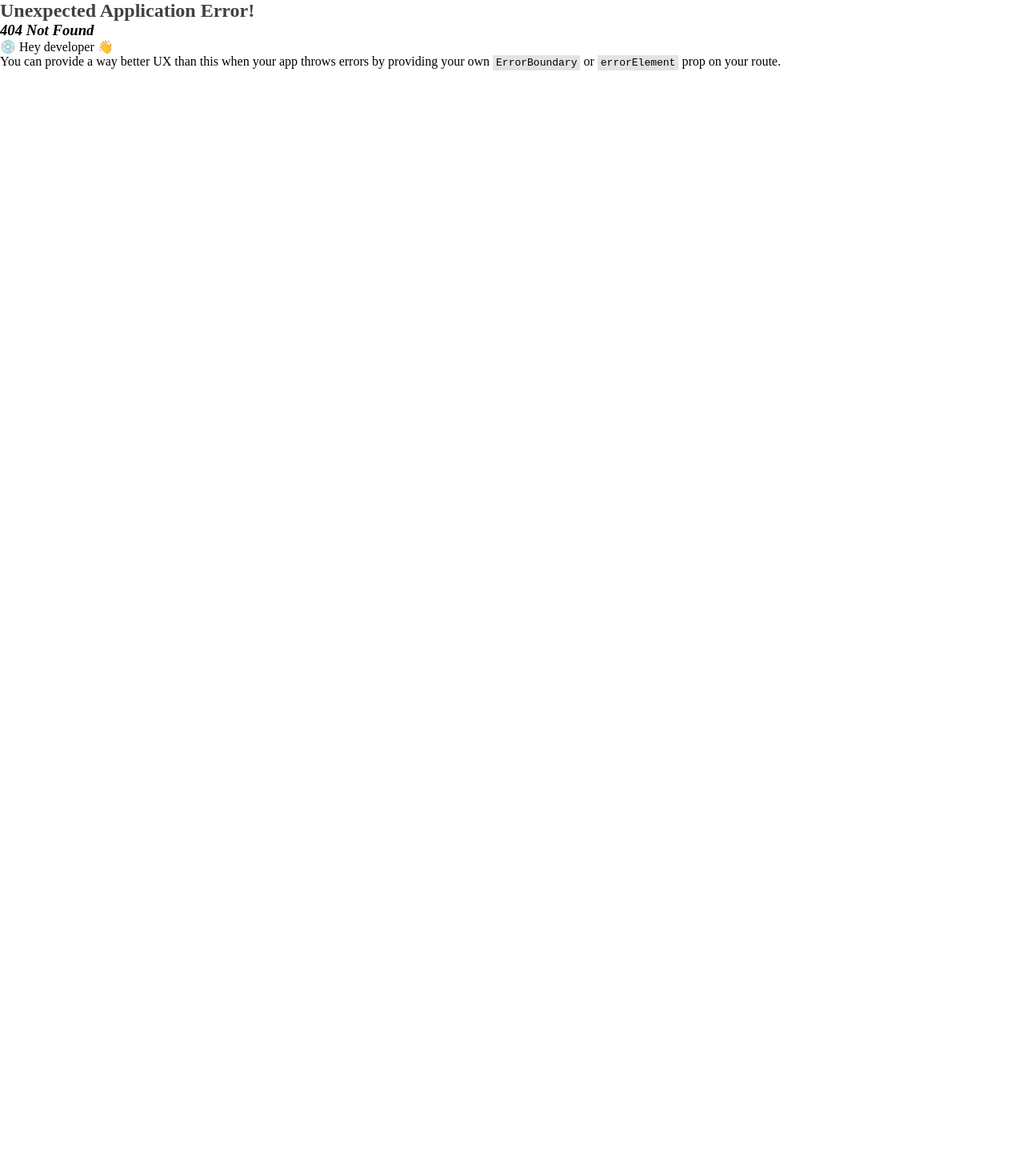
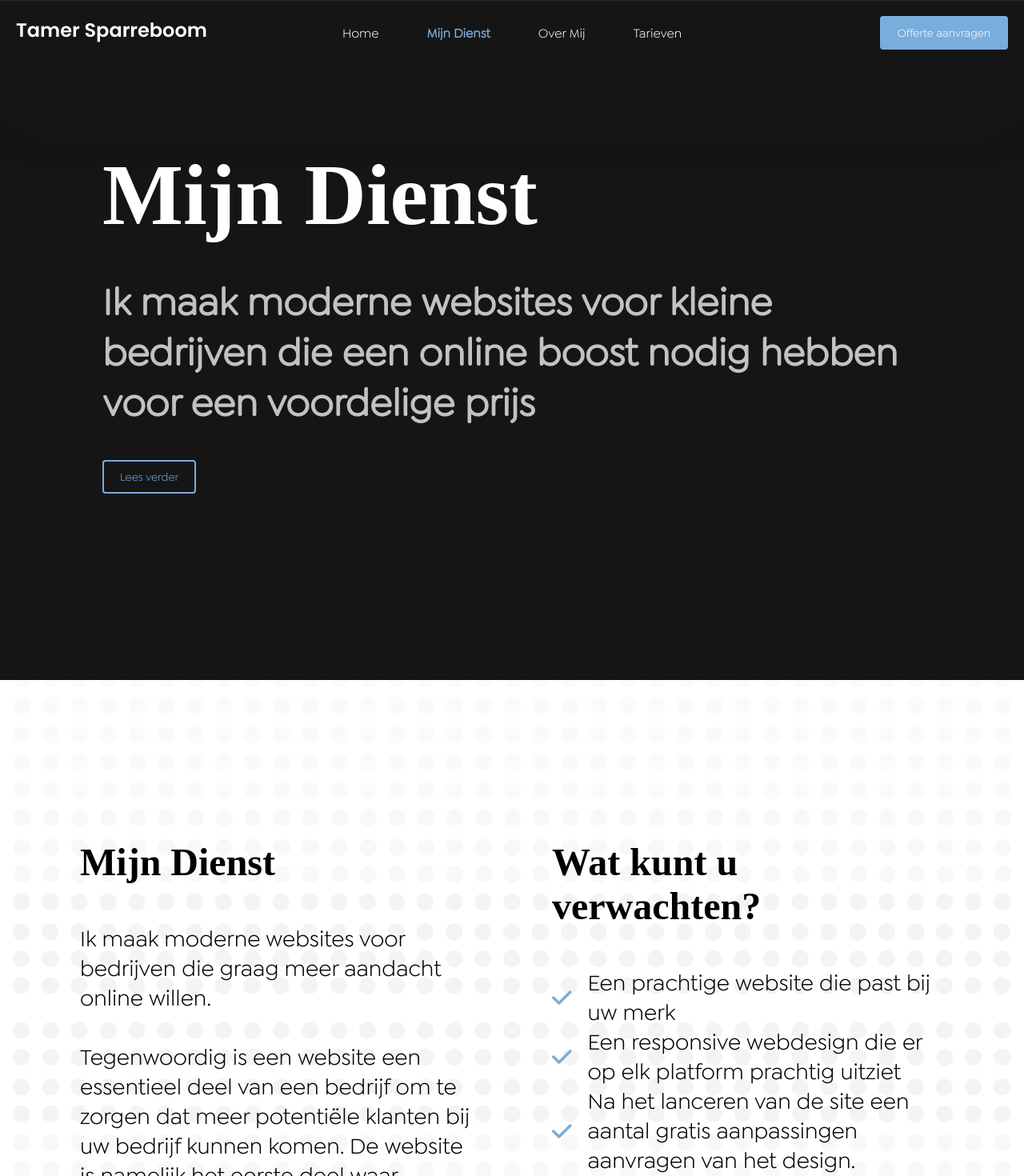
Before and after one commit to tamer-fs/website-site, a React (Create React App) app: page /service in a window 1280 px wide. Before the commit this address had no page. Shown: the top 1470 px of the page at 80% size. Before the commit the page ends 800 px from the top, so only its background shows below. Built offline with nearby package versions, Linux system fonts and the light colour scheme; a web font is replaced by a local one.

Commit message:
added multiple pages

```diff
--- a/package.json
+++ b/package.json
@@ -8,6 +8,7 @@
     "@fortawesome/free-regular-svg-icons": "^6.5.1",
     "@fortawesome/free-solid-svg-icons": "^6.5.1",
     "@fortawesome/react-fontawesome": "^0.2.0",
+    "@sanity/client": "^6.15.7",
     "@testing-library/jest-dom": "^5.17.0",
     "@testing-library/react": "^13.4.0",
     "@testing-library/user-event": "^13.5.0",
--- a/src/components/NavBar/NavBar.js
+++ b/src/components/NavBar/NavBar.js
@@ -65,29 +65,29 @@ function NavBar() {
         </li>
         <li className="li-nav hover-underline-animation">
           <Link
-            to="service"
+            to="/service"
             style={{
               color: textColors[location.pathname][1][0],
               fontWeight: textColors[location.pathname][1][1],
             }}
           >
-            Service
+            Mijn Dienst
           </Link>
         </li>
         <li className="li-nav hover-underline-animation">
           <Link
-            to="about"
+            to="/about"
             style={{
               color: textColors[location.pathname][2][0],
               fontWeight: textColors[location.pathname][2][1],
             }}
           >
-            Over mij
+            Over Mij
           </Link>
         </li>
         <li className="li-nav hover-underline-animation">
           <Link
-            to="pricing"
+            to="/pricing"
             style={{
               color: textColors[location.pathname][3][0],
               fontWeight: textColors[location.pathname][3][1],
@@ -128,29 +128,29 @@ function NavBar() {
             </li>
             <li className="li-nav hover-underline-animation">
               <Link
-                to="service"
+                to="/service"
                 style={{
                   color: textColors[location.pathname][1][0],
                   fontWeight: textColors[location.pathname][1][1],
                 }}
               >
-                Service
+                Mijn Dienst
               </Link>
             </li>
             <li className="li-nav hover-underline-animation">
               <Link
-                to="about"
+                to="/about"
                 style={{
                   color: textColors[location.pathname][2][0],
                   fontWeight: textColors[location.pathname][2][1],
                 }}
               >
-                Over mij
+                Over Mij
               </Link>
             </li>
             <li className="li-nav hover-underline-animation">
               <Link
-                to="pricing"
+                to="/pricing"
                 style={{
                   color: textColors[location.pathname][3][0],
                   fontWeight: textColors[location.pathname][3][1],
--- a/src/contents/AboutContent/AboutContent.js
+++ b/src/contents/AboutContent/AboutContent.js
@@ -3,14 +3,19 @@ import TwoColLayout from "../../layouts/TwoColLayout";
 import CheckMark from "../../components/CheckMark/CheckMark";
 import { faStar } from "@fortawesome/free-solid-svg-icons";
 
-function AboutContent() {
+function AboutContent({
+  showTitle = true,
+  bgColor = "var(--color-black)",
+  titleColor = "var(--color-white)",
+}) {
   return (
     <>
       <TwoColLayout
         bgColor={"var(--color-black)"}
         title={"over mij"}
-        showTitle={true}
+        showTitle={showTitle}
         titleColor={"var(--color-white)"}
+        id="about-top"
       >
         <div className="left-content"></div>
         <div className="right-content">
--- a/src/contents/ServiceContent/ServiceContent.js
+++ b/src/contents/ServiceContent/ServiceContent.js
@@ -3,13 +3,18 @@ import "./ServiceContent.css";
 import TwoColLayout from "../../layouts/TwoColLayout";
 import CheckMark from "../../components/CheckMark/CheckMark";
 
-function ServiceContent() {
+function ServiceContent({ children, showTitle = true }) {
   return (
     <>
-      <TwoColLayout bgColor={"transparent"} title={"Service"} showTitle={true}>
+      <TwoColLayout
+        bgColor={"transparent"}
+        title={"Service"}
+        showTitle={showTitle}
+        id={"service-top"}
+      >
         <div className="left-content">
           <h3 className="header-2 font-goldplay-400 text-black hidden header-margin">
-            Mijn Service
+            Mijn Dienst
           </h3>
           <p className="hidden animate-delay-200 standard-text font-goldplay-200">
             Ik maak moderne websites voor bedrijven die graag meer aandacht
@@ -56,6 +61,7 @@ function ServiceContent() {
           </div>
         </div>
       </TwoColLayout>
+      {children}
       <div className="know-more-section">
         <h3 className="header-2 font-goldplay-400 text-black hidden">
           Meer weten?
--- /dev/null
+++ b/src/layouts/TitleLayout.js
@@ -0,0 +1,52 @@
+import NavBar from "../components/NavBar/NavBar";
+import "./styles/TitleLayout.css";
+
+import React from "react";
+
+function TitleLayout({
+  children,
+  titleColor,
+  titleName,
+  bgColor,
+  quote,
+  quoteColor,
+  buttonText,
+  buttonScrollTo,
+  buttonType = "secondary-btn",
+}) {
+  const handleScrollButton = (e) => {
+    e.preventDefault();
+    window.location.replace(buttonScrollTo);
+  };
+
+  return (
+    <>
+      <NavBar />
+      <div
+        className="main-title-container"
+        style={{ backgroundColor: bgColor }}
+      >
+        <div className="title-content-container">
+          <h1
+            className="font-goldplay-400 large-title-text"
+            style={{ color: titleColor }}
+          >
+            {titleName}
+          </h1>
+          <h2
+            className="font-goldplay-200 header-2"
+            style={{ color: quoteColor }}
+          >
+            {quote}
+          </h2>
+          <button className={buttonType} onClick={(e) => handleScrollButton(e)}>
+            {buttonText}
+          </button>
+        </div>
+      </div>
+      {children}
+    </>
+  );
+}
+
+export default TitleLayout;
--- a/src/layouts/TwoColLayout.js
+++ b/src/layouts/TwoColLayout.js
@@ -11,6 +11,7 @@ export default function TwoColLayout({
   number,
   showTitle,
   titleColor,
+  id,
 }) {
   const twoColLayoutStyles = {
     backgroundColor: bgColor,
@@ -19,7 +20,7 @@ export default function TwoColLayout({
   return (
     <>
       {showNavBar && <NavBar />}
-      <div className="content-container" style={twoColLayoutStyles}>
+      <div className="content-container" style={twoColLayoutStyles} id={id}>
         <div className="title-container">
           {showTitle && (
             <h1
--- /dev/null
+++ b/src/layouts/styles/TitleLayout.css
@@ -0,0 +1,28 @@
+.main-title-container {
+  background-color: var(--color-black);
+  width: 100%;
+  min-height: 100vh;
+  z-index: 1;
+  display: flex;
+  justify-content: center;
+  align-items: center;
+  padding-bottom: 50px;
+  max-width: 100%;
+}
+
+.title-content-container {
+  max-width: 80%;
+  display: flex;
+  flex-direction: column;
+  gap: 40px;
+}
+
+.title-content-container > button {
+  align-self: flex-start;
+}
+
+@media screen and (max-width: 550px) {
+  .title-content-container > button {
+    align-self: auto;
+  }
+}
--- /dev/null
+++ b/src/pages/About.js
@@ -0,0 +1,31 @@
+import React, { useEffect } from "react";
+import TitleLayout from "../layouts/TitleLayout";
+import AboutContent from "../contents/AboutContent/AboutContent";
+
+function About() {
+  useEffect(() => {
+    window.scrollTo({ top: 0, behavior: "smooth" });
+  });
+
+  return (
+    <>
+      <div className="bg"></div>
+      <TitleLayout
+        titleColor={"var(--color-black)"}
+        bgColor={"transparent"}
+        titleName={"Over Mij"}
+        quoteColor={"var(--color-black)"}
+        quote={
+          "Lorem ipsum dolor sit amet, consectetur adipiscing elit. Quisque sed mi eget arcu viverra pharetra a ac metus. Donec ullamcorper ipsum nec justo tristique, nec dapibus metus ultrices"
+        }
+        buttonText={"Leer mij kennen"}
+        buttonScrollTo={"#about-top"}
+        buttonType={"fill-btn"}
+      >
+        <AboutContent showTitle={false}></AboutContent>
+      </TitleLayout>
+    </>
+  );
+}
+
+export default About;
--- a/src/pages/Home.js
+++ b/src/pages/Home.js
@@ -1,10 +1,14 @@
-import React from "react";
+import React, { useEffect } from "react";
 import MainLayout from "../layouts/MainLayout";
 import StartContent from "../contents/StartContent/StartContent";
 import ServiceContent from "../contents/ServiceContent/ServiceContent";
 import AboutContent from "../contents/AboutContent/AboutContent";
 
 function Home() {
+  useEffect(() => {
+    window.scrollTo({ top: 0, behavior: "smooth" });
+  });
+
   return (
     <>
       <div className="bg"></div>
--- /dev/null
+++ b/src/pages/Service.js
@@ -0,0 +1,29 @@
+import React, { useEffect } from "react";
+import ServiceContent from "../contents/ServiceContent/ServiceContent";
+import TitleLayout from "../layouts/TitleLayout";
+
+function Service() {
+  useEffect(() => {
+    window.scrollTo({ top: 0, behavior: "smooth" });
+  });
+
+  return (
+    <>
+      <div className="bg"></div>
+      <TitleLayout
+        titleColor={"var(--color-white)"}
+        titleName={"Mijn Dienst"}
+        quoteColor={"var(--color-white)"}
+        quote={
+          "Ik maak moderne websites voor kleine bedrijven die een online boost nodig hebben voor een voordelige prijs"
+        }
+        buttonText={"Lees verder"}
+        buttonScrollTo={"#service-top"}
+      >
+        <ServiceContent showTitle={false}></ServiceContent>
+      </TitleLayout>
+    </>
+  );
+}
+
+export default Service;
```
Also changed, not shown: src/App.js (+10 -0 lines), 1 other file (tests, documents, lock files or other folders).
